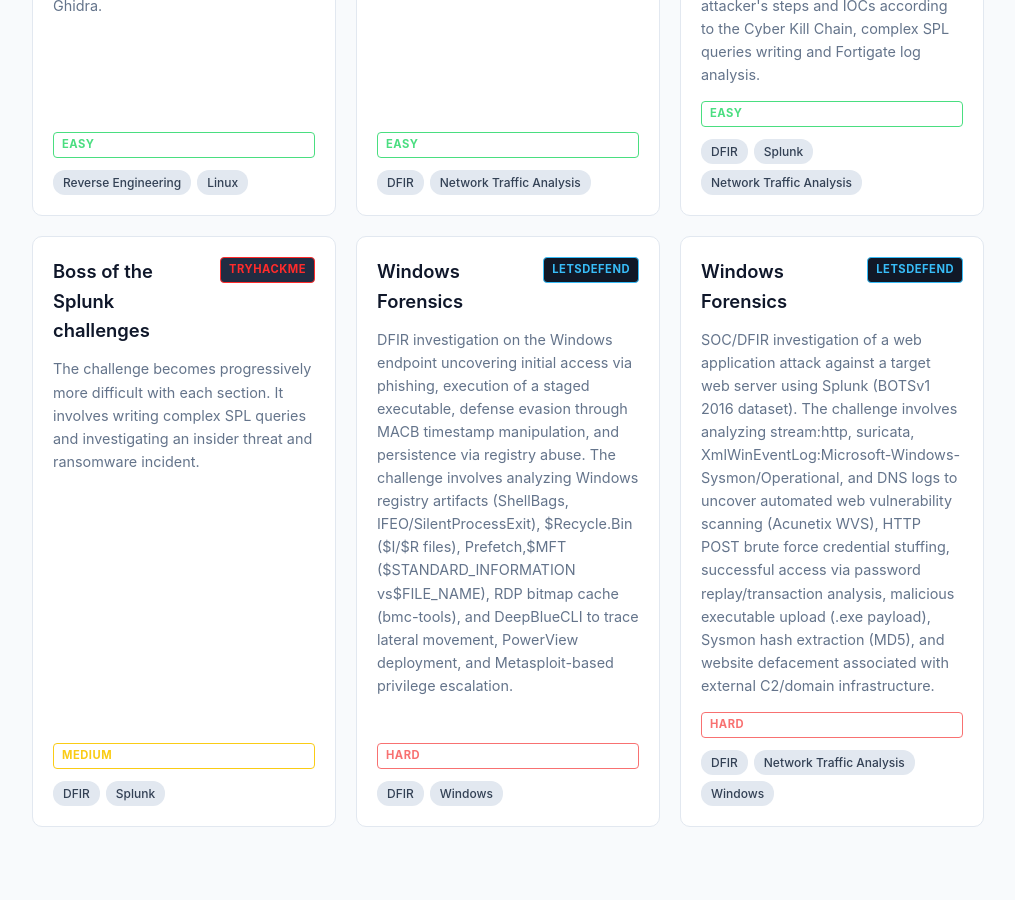
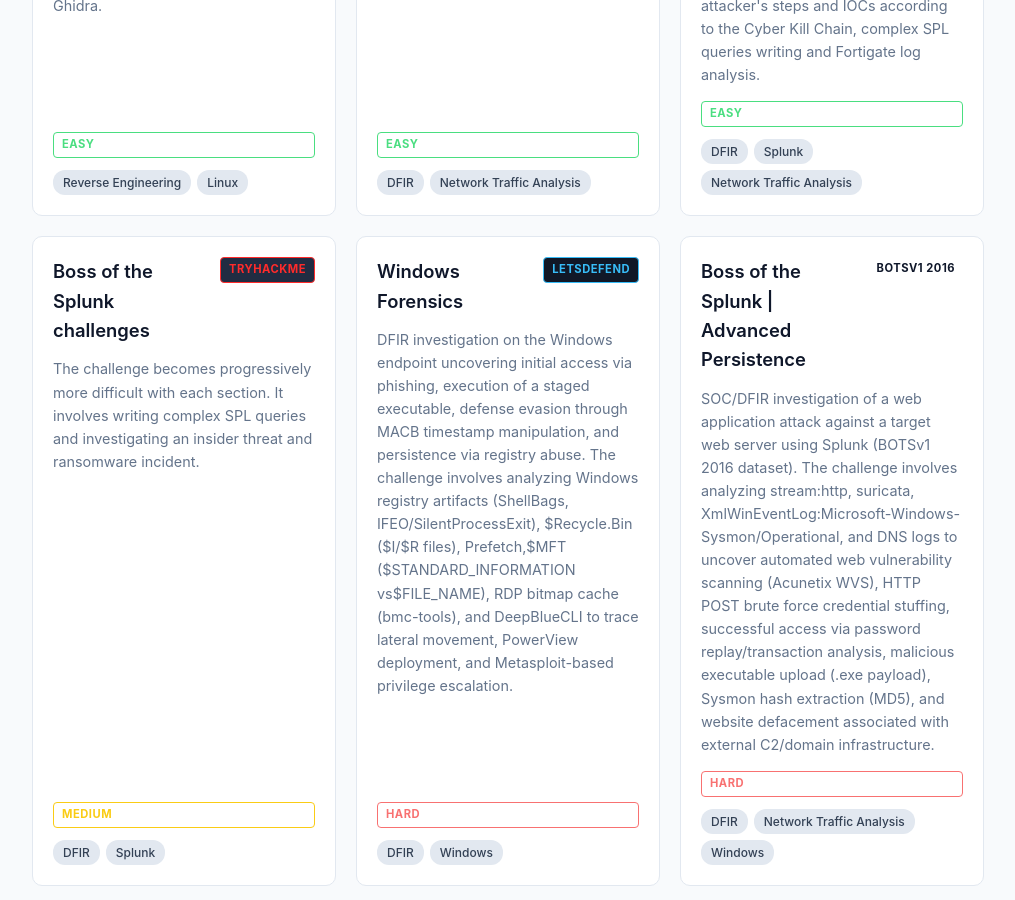
Before and after one commit to Glebius01/Glebius01.github.io, a Jekyll site: the page built from index.html, in a window 1280 px wide and 900 px high, scrolled down 1165 px. Shown: the whole window, without its empty margins (132-1147 px from the left). Built offline with Jekyll 4.4.1, drawn with Linux system fonts in a browser that asks for light colours; before the commit the page ends 2016 px from its top, so only the background shows below that.

Commit message:
Update title and platform in bots-advanced-persistence.md

```diff
--- a/Labs/bots-advanced-persistence.md
+++ b/Labs/bots-advanced-persistence.md
@@ -1,7 +1,7 @@
 ---
 layout: default
-title: Windows Forensics
-platform: LetsDefend
+title: Boss of the Splunk | Advanced Persistence
+platform: BOTSv1 2016
 difficulty: Hard
 skills:
 - DFIR
```
